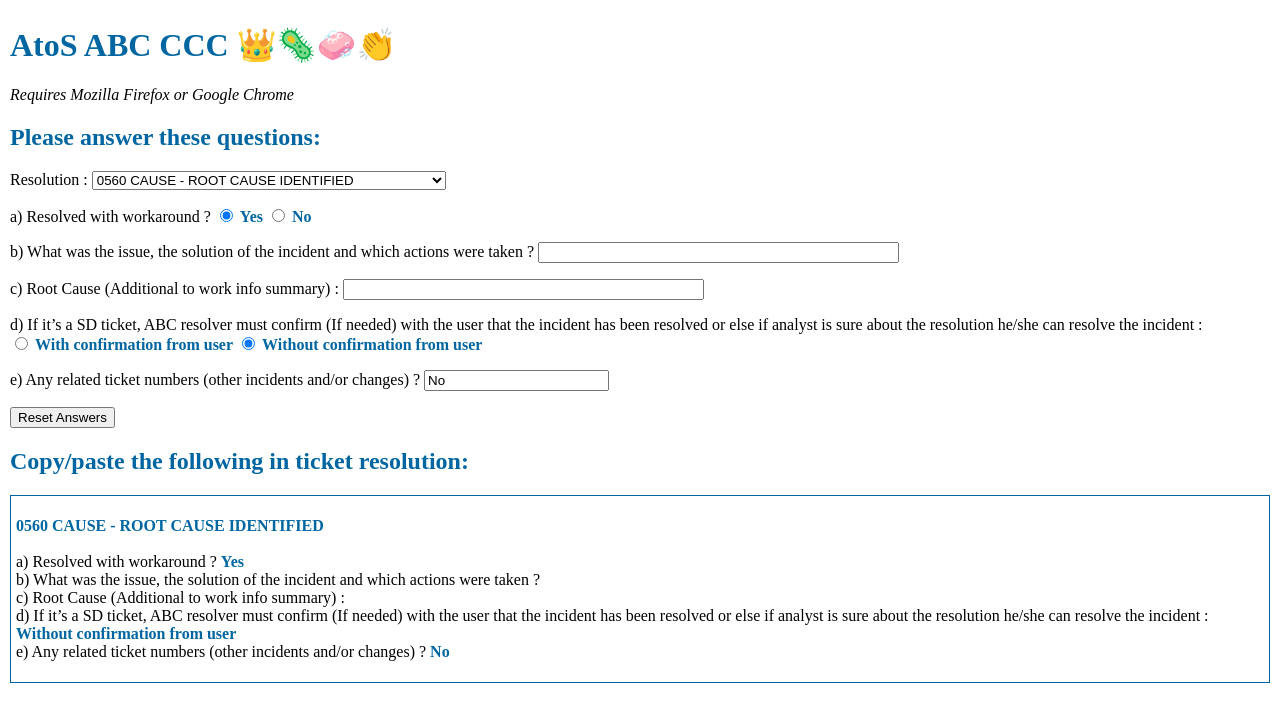
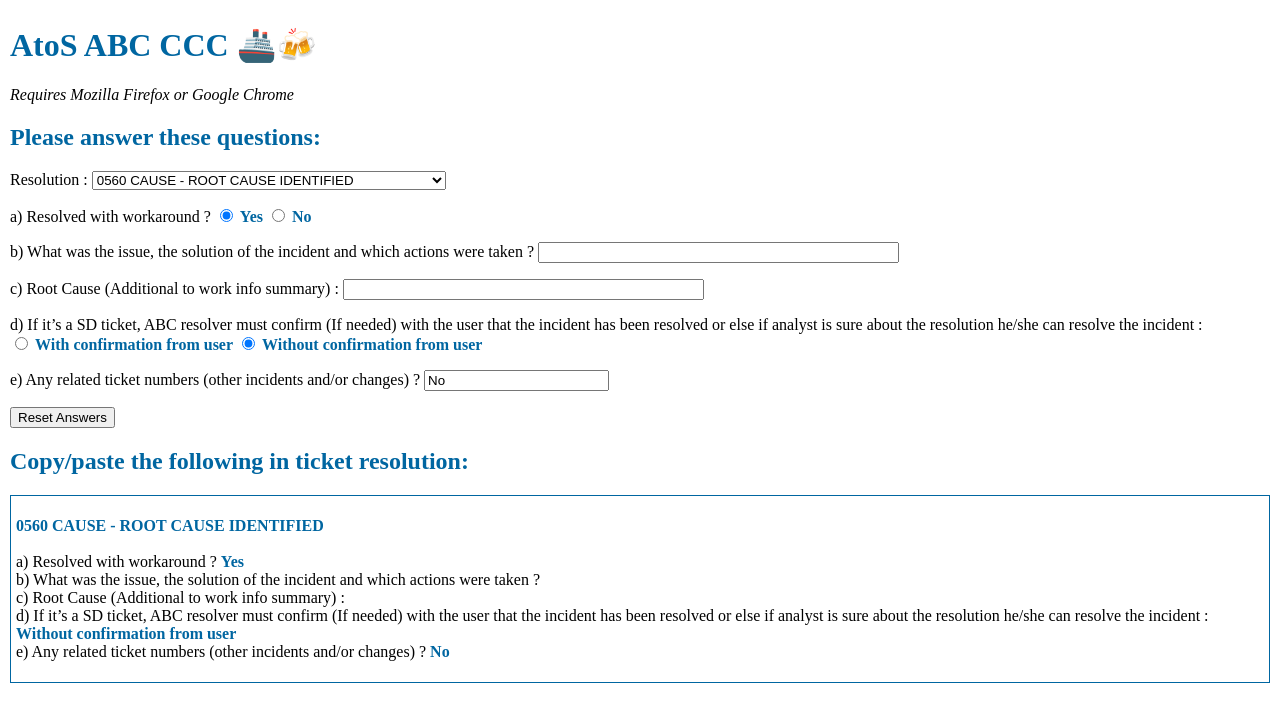
Before and after one commit to bdejean/bdejean.github.io, a plain HTML site: page CCC/CCC.html in a window 1280 px wide. Drawn offline with nearby package versions, Linux system fonts and the light colour scheme.

Commit message:
🚢🍻

```diff
--- a/CCC/CCC.html
+++ b/CCC/CCC.html
@@ -2,14 +2,14 @@
 <html lang="en">
     <head>
 	<meta charset="utf-8">
-	<title>AtoS ABC CCC 👑🦠🧼👏</title>
+	<title>AtoS ABC CCC 🚢🍻</title>
 		<meta http-equiv="content-type" content="text/html; charset=utf-8">
         <link rel="stylesheet" href="CCC.css">
         <script src="https://cdn.jsdelivr.net/npm/vue/dist/vue.js"></script>
     </head>
     <body>
 
-		<h1>AtoS ABC CCC 👑🦠🧼👏</h1>
+		<h1>AtoS ABC CCC 🚢🍻</h1>
 	    	<p style="font-style: italic;">Requires Mozilla Firefox or Google Chrome</p>
 		<div id="ccc">
 			<h2>Please answer these questions:</h2>
```
